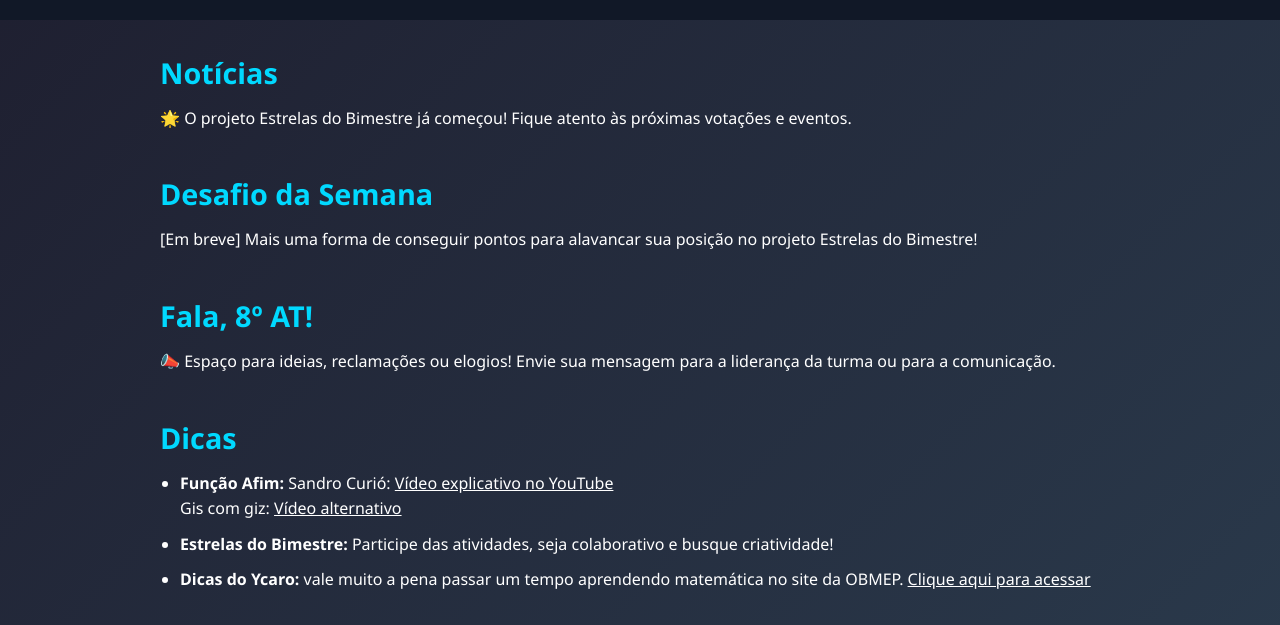
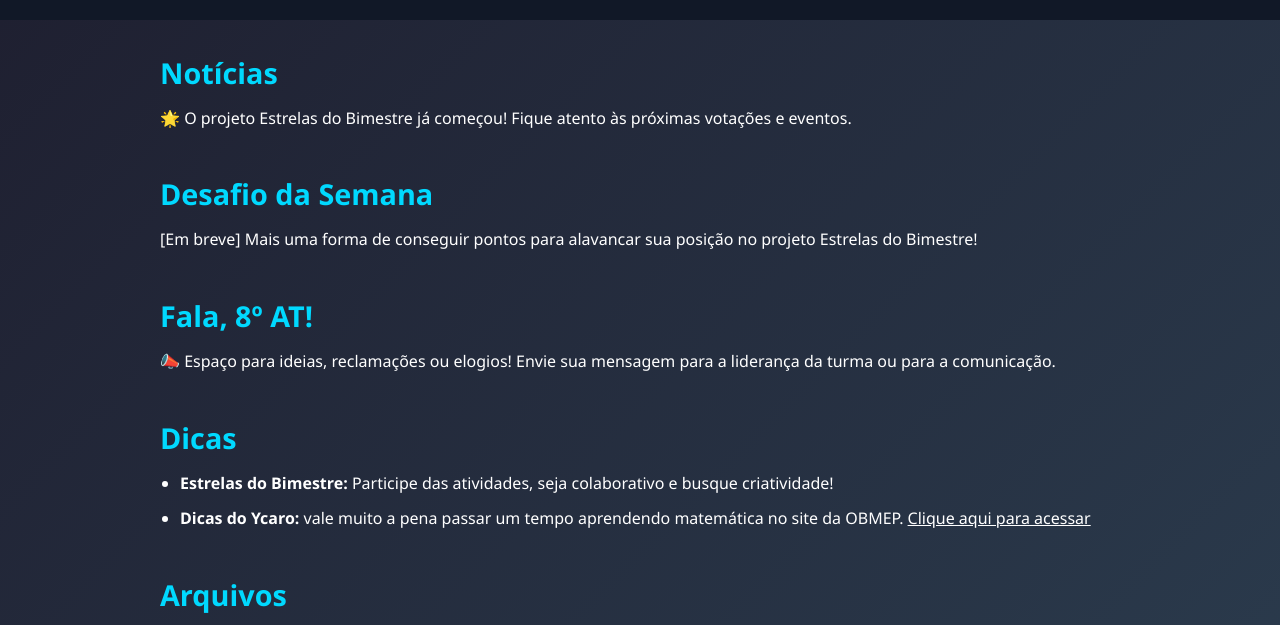
Before and after one commit to YcaroMiguel/8anoat, a plain HTML site: page index.html in a window 1280 px wide. Shown: the part 130-755 px from the top of the page. Drawn offline with Linux system fonts and the light colour scheme.

Commit message:
Update index.html

```diff
--- a/index.html
+++ b/index.html
@@ -47,7 +47,6 @@
     <section id="dicas">
       <h2>Dicas</h2>
       <ul>
-        <li><strong>Função Afim:</strong> Sandro Curió: <a href="https://youtu.be/nysu0K-VXR8?si=qdTlCJpwoOPFWrnF" target="_blank">Vídeo explicativo no YouTube</a><br> Gis com giz: <a href="https://youtu.be/KbvcwmMnv7c?si=a8ymgdRAP7RG8kmb">Vídeo alternativo</a> </li>
         <li><strong>Estrelas do Bimestre:</strong> Participe das atividades, seja colaborativo e busque criatividade!</li>
         <li><strong>Dicas do Ycaro:</strong> vale muito a pena passar um tempo aprendendo matemática no site da OBMEP. <a href="https://portaldaobmep.impa.br/" target="_blank">Clique aqui para acessar</a></li>
       </ul>
```
